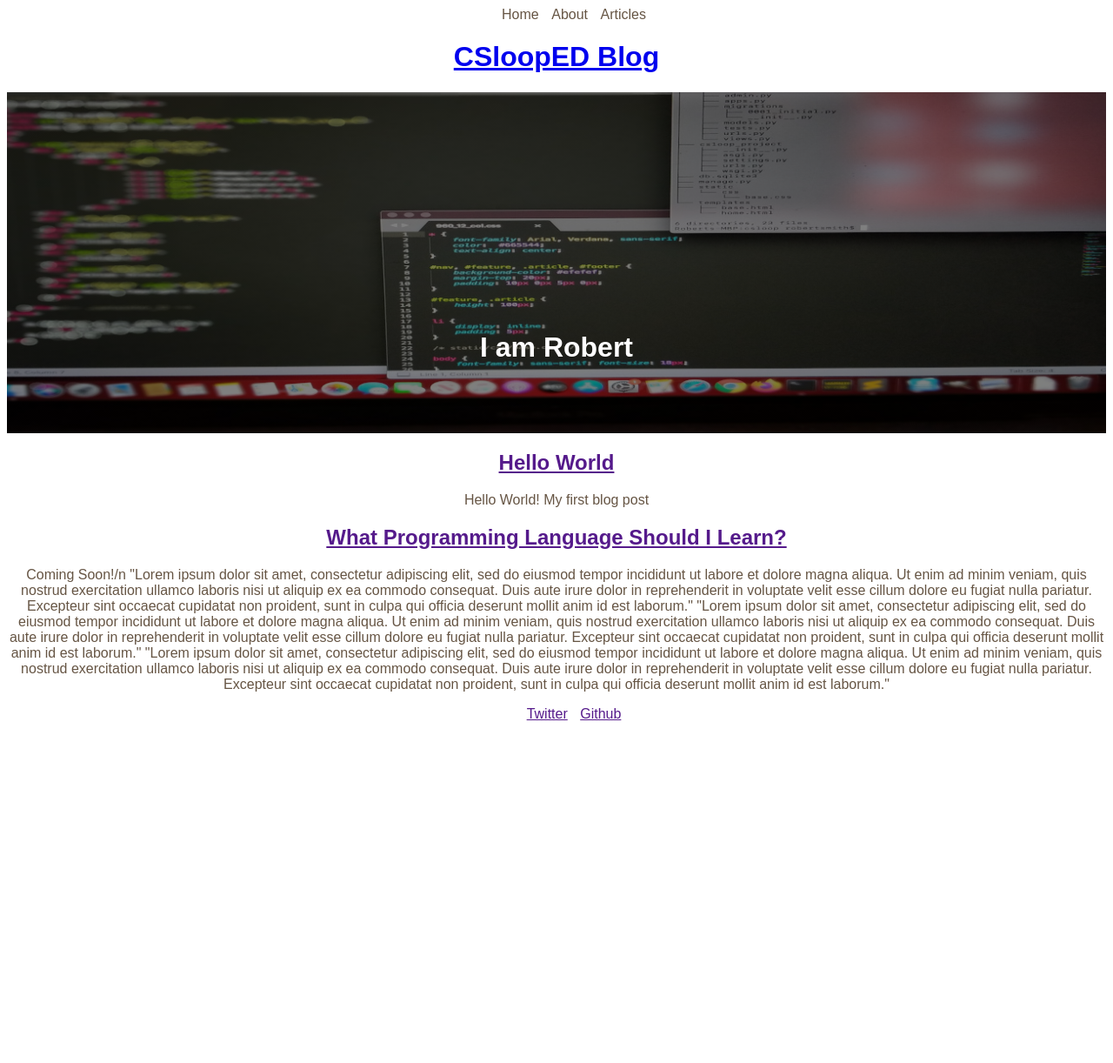
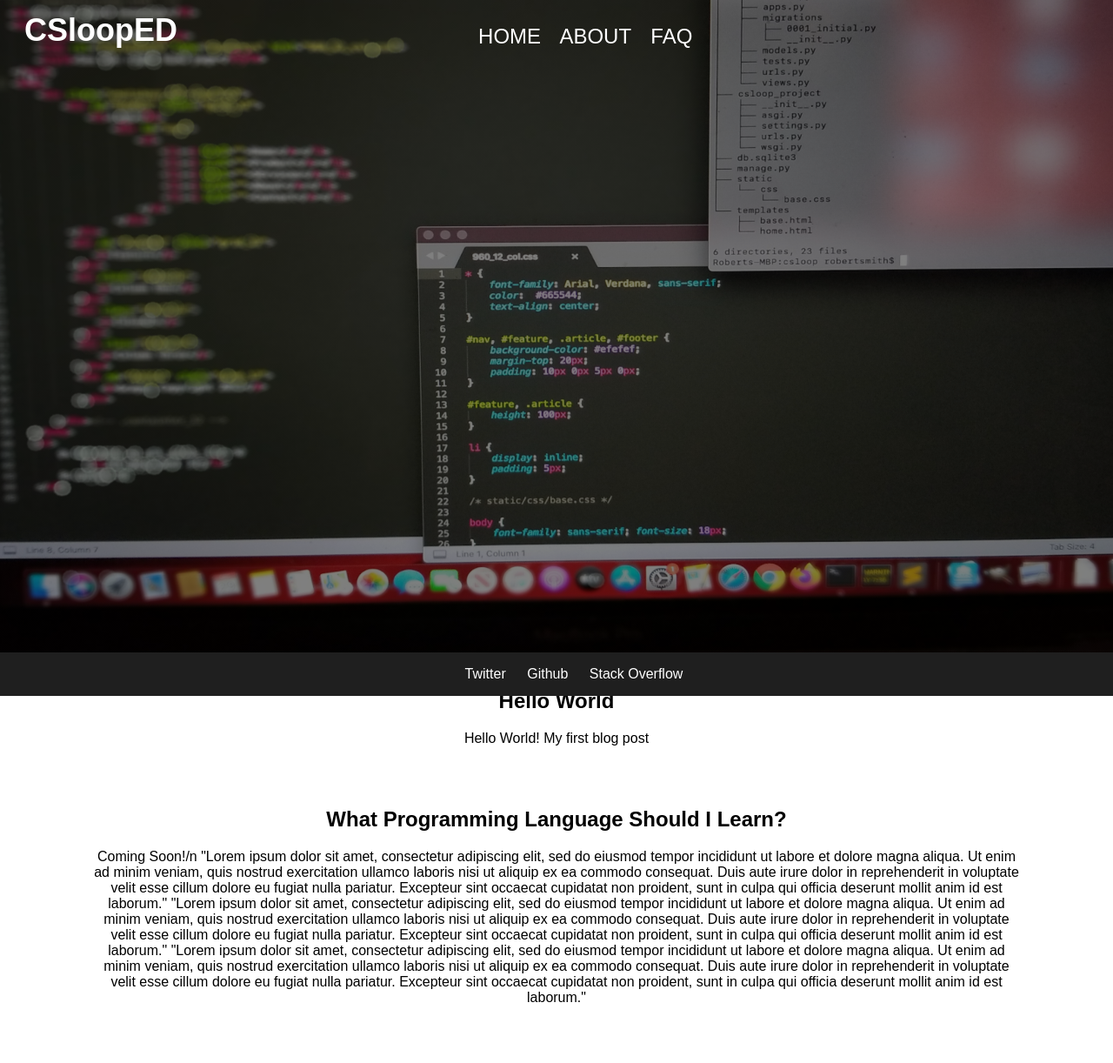
Before and after one commit to Robinhoets/CSloop, a Django app: page / in a window 1280 px wide; the page is wider, and only the part inside the window is pictured. Shown: that part at 87% size. Before the commit the page ends 828 px from the top of that part, so only its background shows below. Run offline with Django 3.2, Linux system fonts and the light colour scheme; data comes from the database, SQL or seed files in the repository; both versions use the stored data as it was after the commit.

Commit message:
better html and css

```diff
--- a/static/css/base.css
+++ b/static/css/base.css
@@ -1,43 +1,70 @@
 .hero-image{
 	background-image: linear-gradient(rgba(0,0,0,0.5), rgba(0,0,0,0.5)), url("/static/img/comp_resize.jpg");
-	height: 50%;
+	height: 100%;
 	background-position: center;
 	background-repeat: no-repeat;
 	background-size: cover;
-	position relative;
+	width: 110%;
+	position: relative;
+	margin-left:-20px;
+	margin-top:-20px;
 }
 
 .hero-text{
-	text-align: center;
+	/*text-align: center;*/
+	/*top: 50%;*/
+	/*left: 50%;*/
 	position: absolute;
-	top: 50%;
-	left: 50%;
-	transform: translate(-50%, -50%);
+	top: 2px;
+	left: 40px;
+	/*transform: translate(-50%, -50%);*/
 	color: white;
+	font-size: 18px;
+}
+.hero-links{
+	position: relative;
+	padding: 40px 40px 155px 20px;
+	font-size: 24px;
+	word-spacing: 1rem;
 }
 
 body{
 	font-family: Arial, Verdana, sans-serif;
-	color: #665544;
 	text-align: center;
+	color: black;
+	overflow-x: hidden;
 }
 
-#test {
-	background-color: #efefef;
-	margin-top: 20px;
+.foot{
+	position: fixed;
+	background-color: #1f1f1f;
+	text-align: center;
+	color: white;
+	left: 0;
+	bottom: 0;
+ 	width: 100%;
 }
 
-#nav, #feature, .article, #footer {
-	background-color: #efefef;
-	margin-top: 20px;
-	padding: 10px 0px 5px 0px;
+h2{
+	color:black;
 }
 
-#feature, .article {
-	height: 100px;
+li{
+	display: inline;
+	padding: 10px;
 }
 
-li {
-	display: inline;
-	padding: 5px;
+a{
+	color: #ffffff;
+	text-decoration: none;
 }
+
+#content{
+	color: black;
+}
+
+p{
+	padding-left: 100px;
+	padding-right: 100px;
+	padding-bottom: 50px;
+}
--- a/templates/base.html
+++ b/templates/base.html
@@ -2,26 +2,22 @@
 {% load static %}
 <html>
 	<head>
-		<title>CSloopED Blog</title>
+		<title>CSloopED</title>
 		<link href="{% static 'css/base.css' %}" rel="stylesheet">
-		<ul>
-			<li>Home</li>
-			<li>About</li>
-			<li>Articles</li>
-		</ul>
 	</head>
-
-		<header>
-			<h1><a href="{% url 'home' %}">CSloopED Blog</a></h1>
-		</header>
-
+	<body>
 		<div class="hero-image">
 			<div class="hero-text">
-				<h1>I am Robert</h1>
+				<h1><a href="{% url 'home' %}">CSloopED</a></h1>
+			</div>
+
+			<div class="hero-links">
+				<a href="">HOME</a>
+				<a href="">ABOUT</a>
+				<a href="">FAQ</a>
 			</div>
 		</div>
 
-	<body>
 		<div id="content">
 			{% block content %}
 			{% endblock content %}
@@ -30,9 +26,12 @@
 	</body>
 
 	<footer>
+		<div class="foot">
 		<ul>
-			<li><a href="">Twitter</a></li>
+			<li><a href="https://twitter.com/c_sloop">Twitter</a></li>
 			<li><a href="">Github</a></li>
+			<li><a href="https://stackoverflow.com/users/4148035/robe">Stack Overflow</a></li>
 		</ul>
+		</div>
 	</footer>
 </html>
--- a/templates/home.html
+++ b/templates/home.html
@@ -4,7 +4,7 @@
 {% block content %}
 	{% for post in object_list %}
 		<div class="post-entry">
-			<h2><a href="">{{ post.title }}</a></h2>
+			<h2>{{ post.title }}</h2>
 			<p>{{ post.body }}</p>
 		</div>
 	{% endfor %}
```
Also changed, not shown: db.sqlite3, static/img/comp_resize.jpg.
